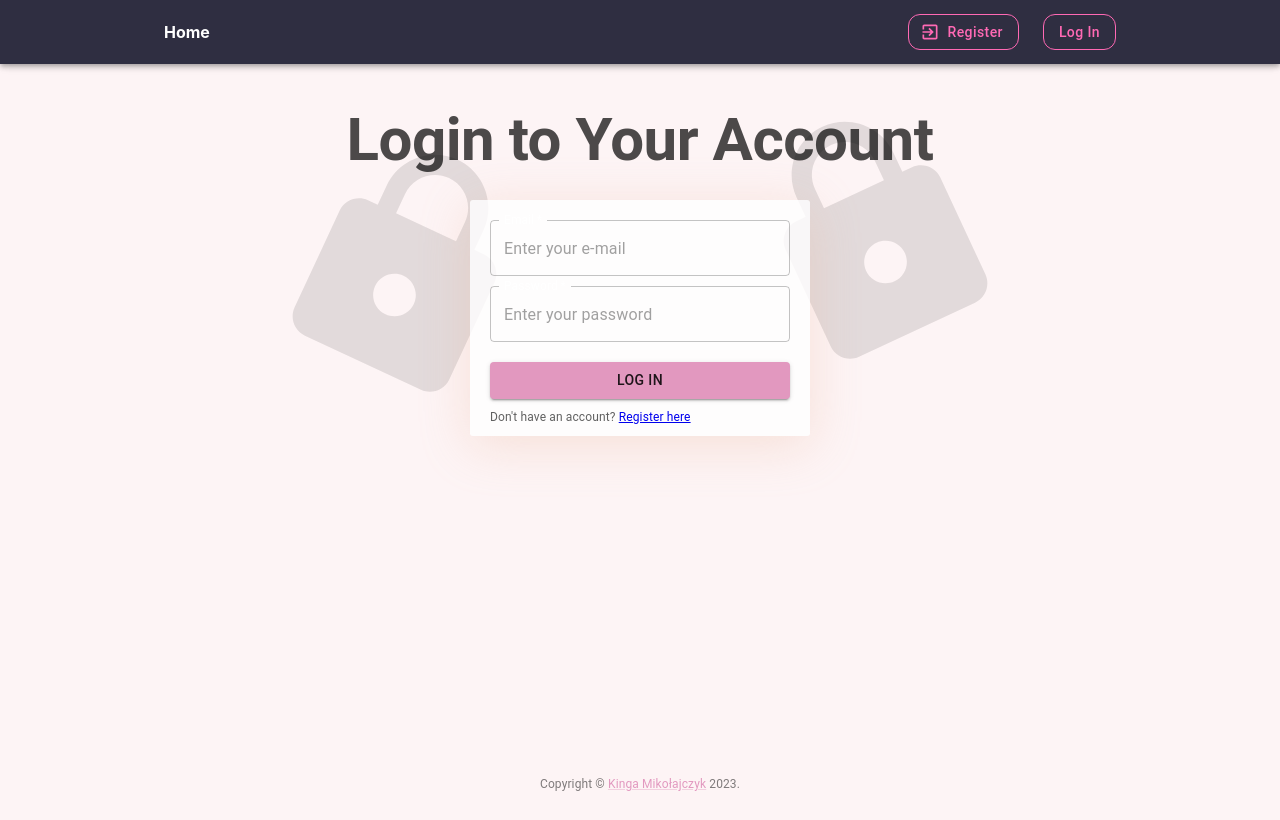
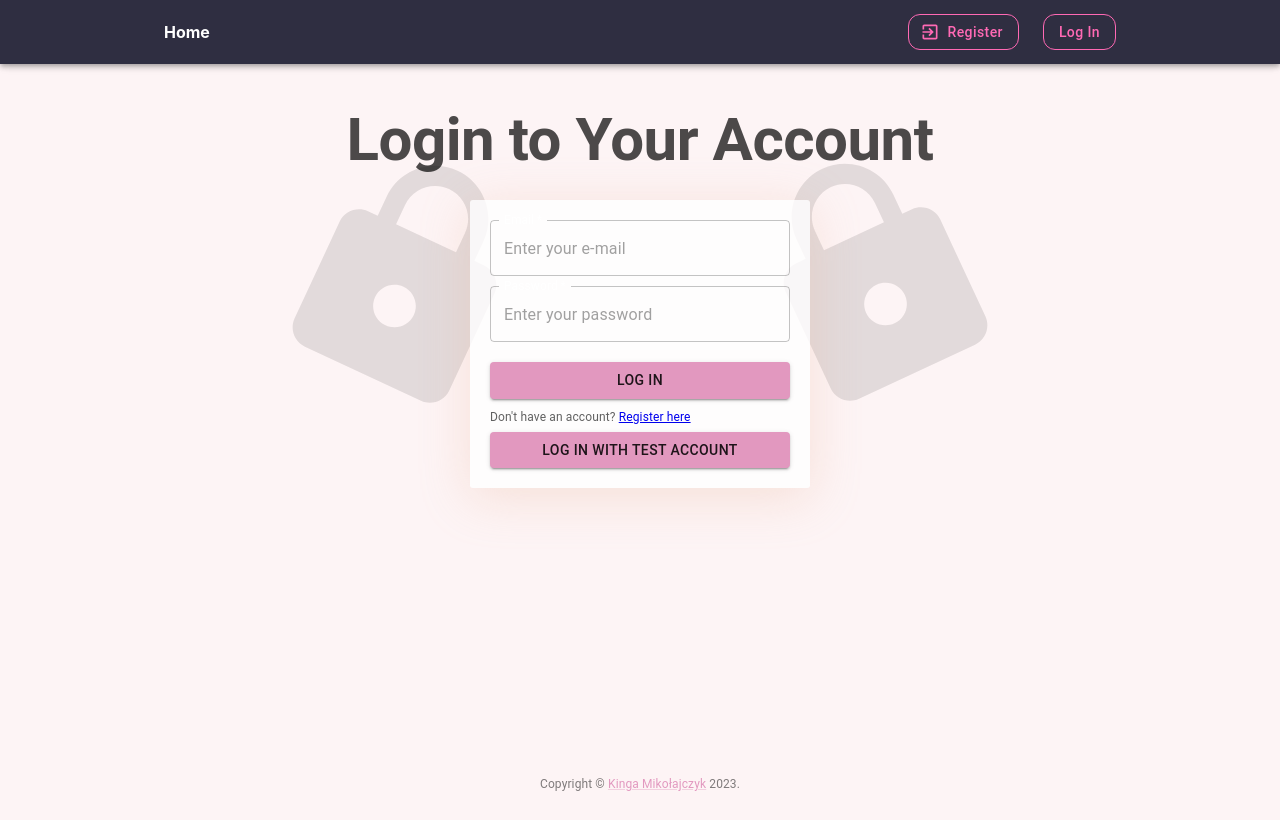
Before and after one commit to KingaMiko/goit-react-hw-08-phonebook, a React (Create React App) app: page /goit-react-hw-08-phonebook/login in a window 1280 px wide. Built offline with nearby package versions, Linux system fonts and the light colour scheme.

Commit message:
create test acount and button to Log in on Login page

```diff
--- a/src/components/ContactList/index.jsx
+++ b/src/components/ContactList/index.jsx
@@ -27,8 +27,8 @@ const ContactList = () => {
       sx={{
         maxWidth: '400px',
         width: '100%',
-        maxHeight: '400px',
-        overflowY: 'auto',
+        maxHeight: { xs: 'none', md: '400px' },
+        overflowY: { xs: 'visible', md: 'auto' },
         mt: 3,
         mx: 'auto',
       }}
--- a/src/components/Filter/index.jsx
+++ b/src/components/Filter/index.jsx
@@ -16,7 +16,7 @@ const Filter = () => {
     <Box my={2}>
       <TextField
         variant="outlined"
-        fullWidth
+        maxWidth="200px"
         type="text"
         value={filter}
         onChange={handleFilterChange}
--- a/src/components/LoginForm/LoginForm.jsx
+++ b/src/components/LoginForm/LoginForm.jsx
@@ -1,3 +1,4 @@
+import React, { useState } from 'react';
 import { useDispatch } from 'react-redux';
 import { logIn } from 'redux/auth/operations';
 import { Box, TextField, Button, Typography } from '@mui/material';
@@ -16,6 +17,15 @@ export const LoginForm = () => {
     );
     form.reset();
   };
+
+  const handleTestLogin = () => {
+    const testCredentials = {
+      email: 'tescik@t.pl',
+      password: 'Tescik1.',
+    };
+    dispatch(logIn(testCredentials));
+  };
+
   return (
     <Box
       component="form"
@@ -73,6 +83,17 @@ export const LoginForm = () => {
       >
         Don't have an account? <Link to="/register">Register here</Link>
       </Typography>
+      <Button
+        onClick={handleTestLogin}
+        variant="contained"
+        color="primary"
+        sx={{
+          mt: 2,
+          width: '100%',
+        }}
+      >
+        Log in with test account
+      </Button>
     </Box>
   );
 };
--- a/src/pages/ContactsPage/ContactsPage.jsx
+++ b/src/pages/ContactsPage/ContactsPage.jsx
@@ -99,7 +99,25 @@ export default function ContactsPage() {
         >
           Your Contacts
         </Typography>
+        <Box
+          display="flex"
+          flexDirection={{ xs: 'column', md: 'row' }}
+          alignItems={{ xs: 'center', md: 'flex-start' }}
+          justifyContent="center"
+          width="100%"
+          maxWidth="1080px"
+          px={2}
+        >
+          <Box flex="1" mr={{ md: 4 }} mb={{ xs: 2, md: 0 }}>
             <ContactForm onSubmit={handleSubmit} />
+          </Box>
+
+          <Box
+            flex="2"
+            display="flex"
+            flexDirection="column"
+            alignItems="center"
+          >
             <Typography variant="h6" component="p" mt={2}>
               All contacts: {contacts.length}
             </Typography>
@@ -125,7 +143,8 @@ export default function ContactsPage() {
                 </Typography>
               )}
             </Box>
-        <Box height="20px" />
+          </Box>
+        </Box>
       </Box>
     </>
   );
```
Lines whose indentation alone changed are shown as unchanged.
